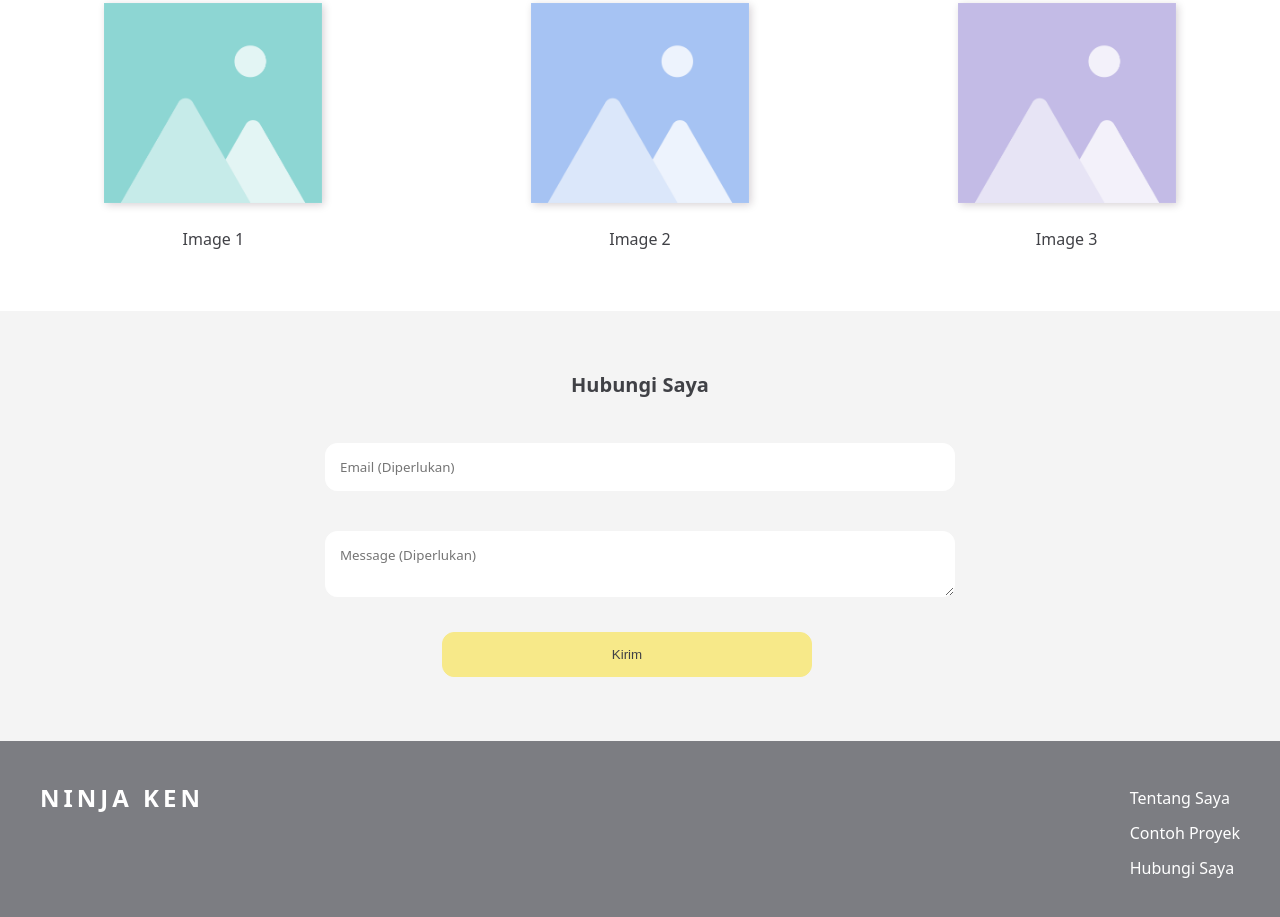
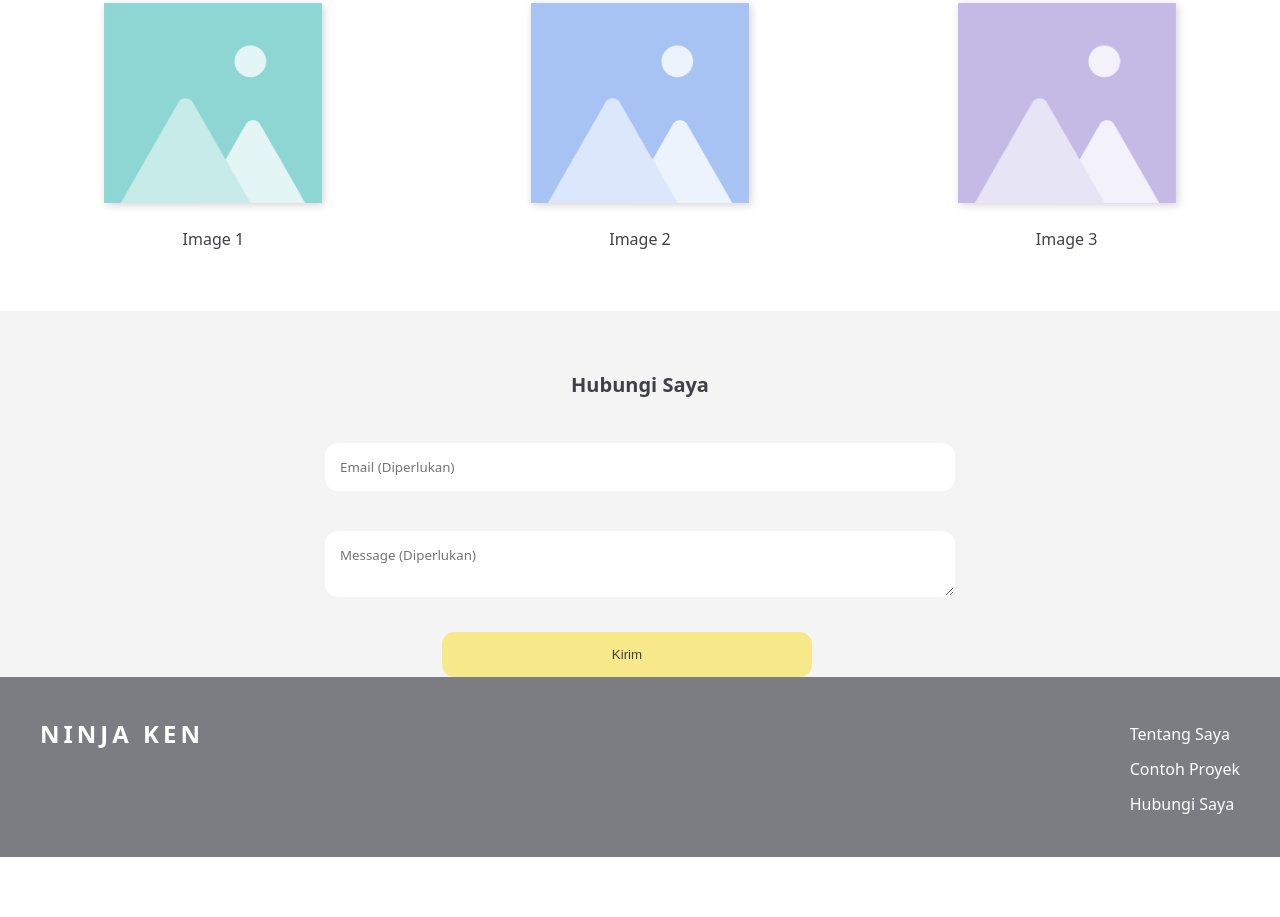
Before and after one commit to runzha/progate.github.io, a plain HTML site: page index.html in a window 1280 px wide. Shown: the part 1149-2066 px from the top of the page. After the commit the page ends 2006 px from the top, so only its background shows below. Drawn offline with Linux system fonts and the light colour scheme.

Commit message:
Update stylesheet.css

```diff
--- a/stylesheet.css
+++ b/stylesheet.css
@@ -121,7 +121,7 @@ img.ninja-ungu {
 /* Bagian form ya ges ya */
 
 .contact-form {
-    min-height: 430px;
+    max-height: 430px;
     background-color: #f4f4f4;
     color: #404146;
     text-align: center;
```
